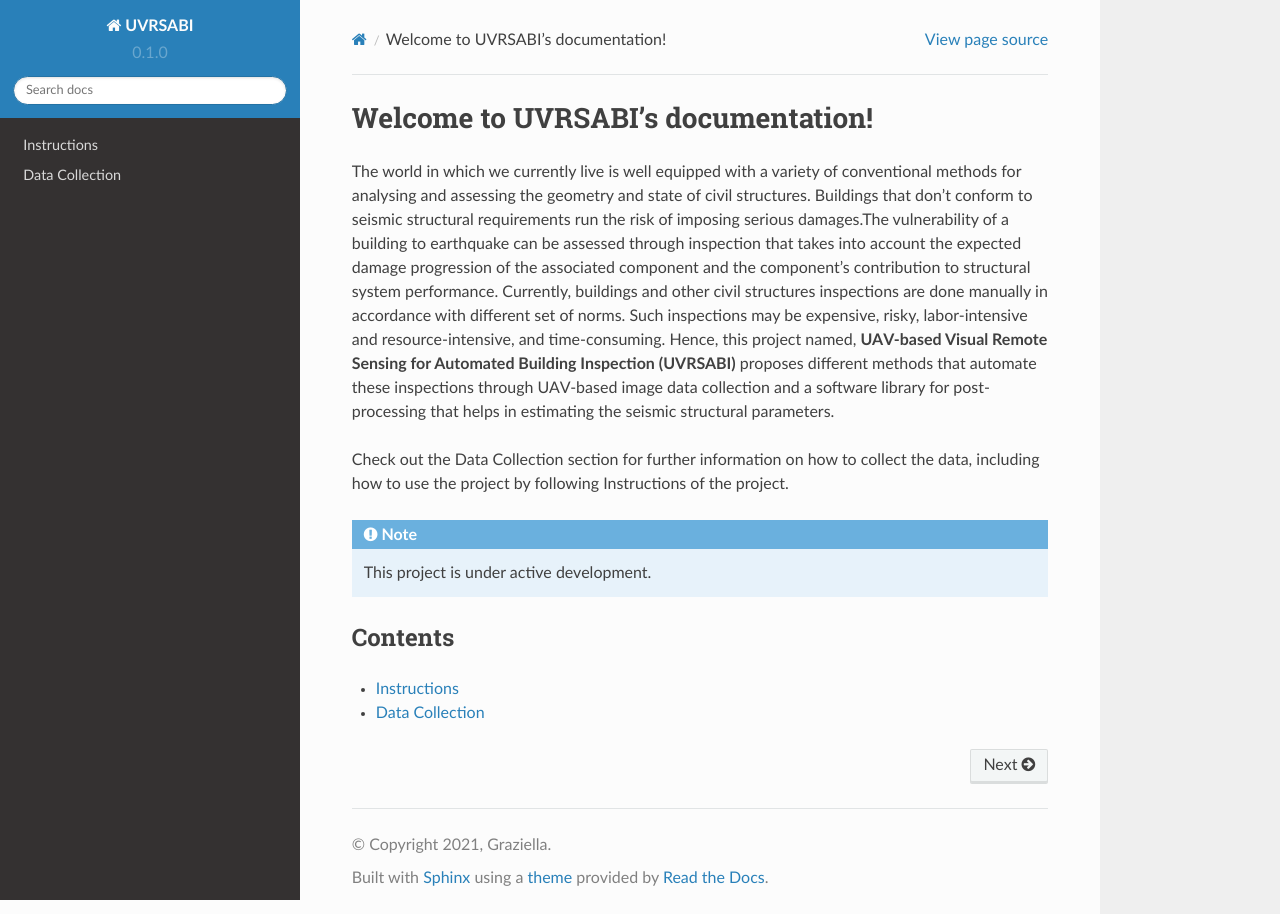
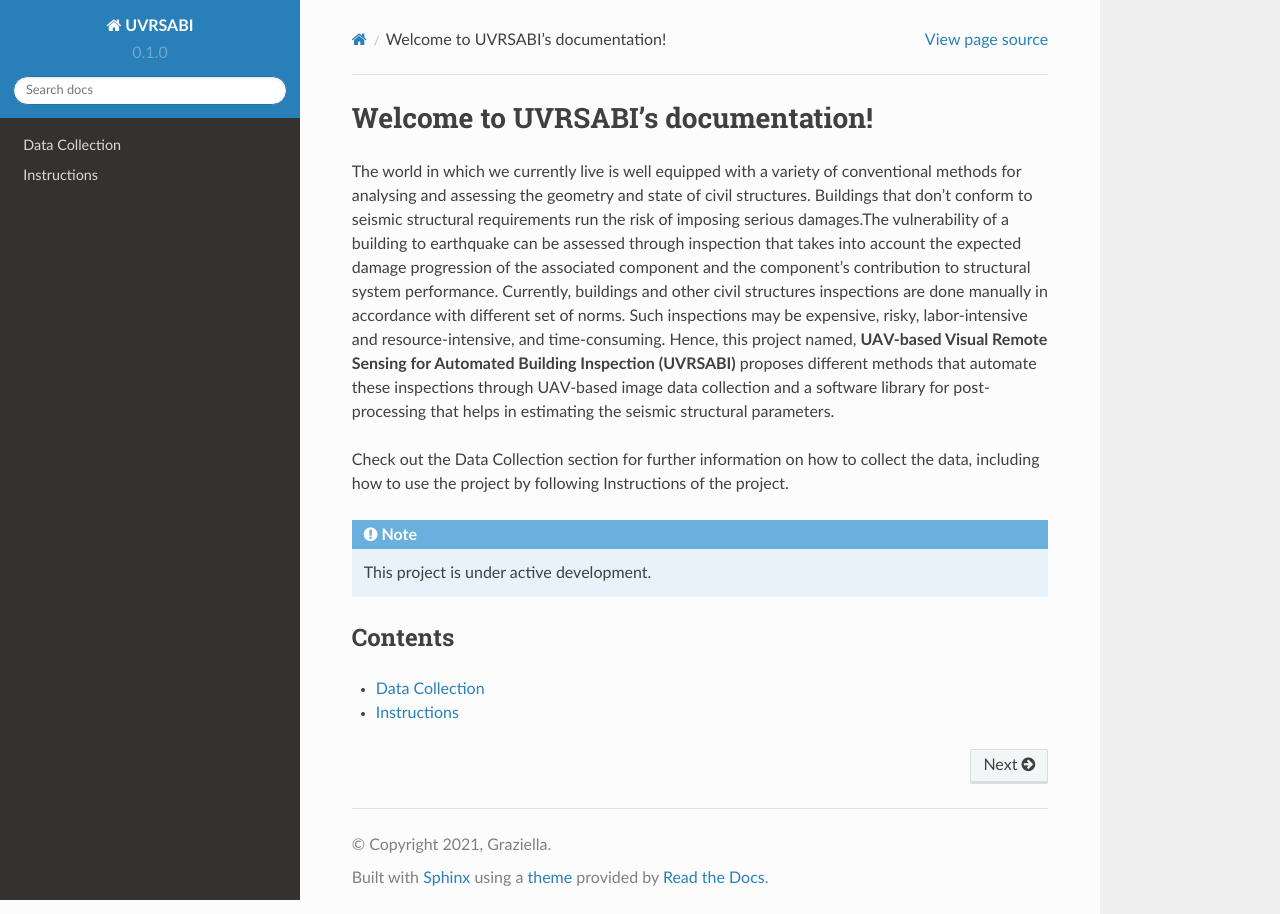
Before and after one commit to UVRSABI/uvrsabi-instructions, a Sphinx documentation site: the page built from docs/source/index.rst, in a window 1280 px wide. Built offline with Sphinx 7.4.7 and the Read the Docs theme 2.0.0, drawn with Linux system fonts in a browser that asks for light colours.

```diff
--- a/docs/source/index.rst
+++ b/docs/source/index.rst
@@ -19,5 +19,5 @@ Contents
 
 .. toctree::
 
+   dataCollection
    instructions
-   dataCollection
```
